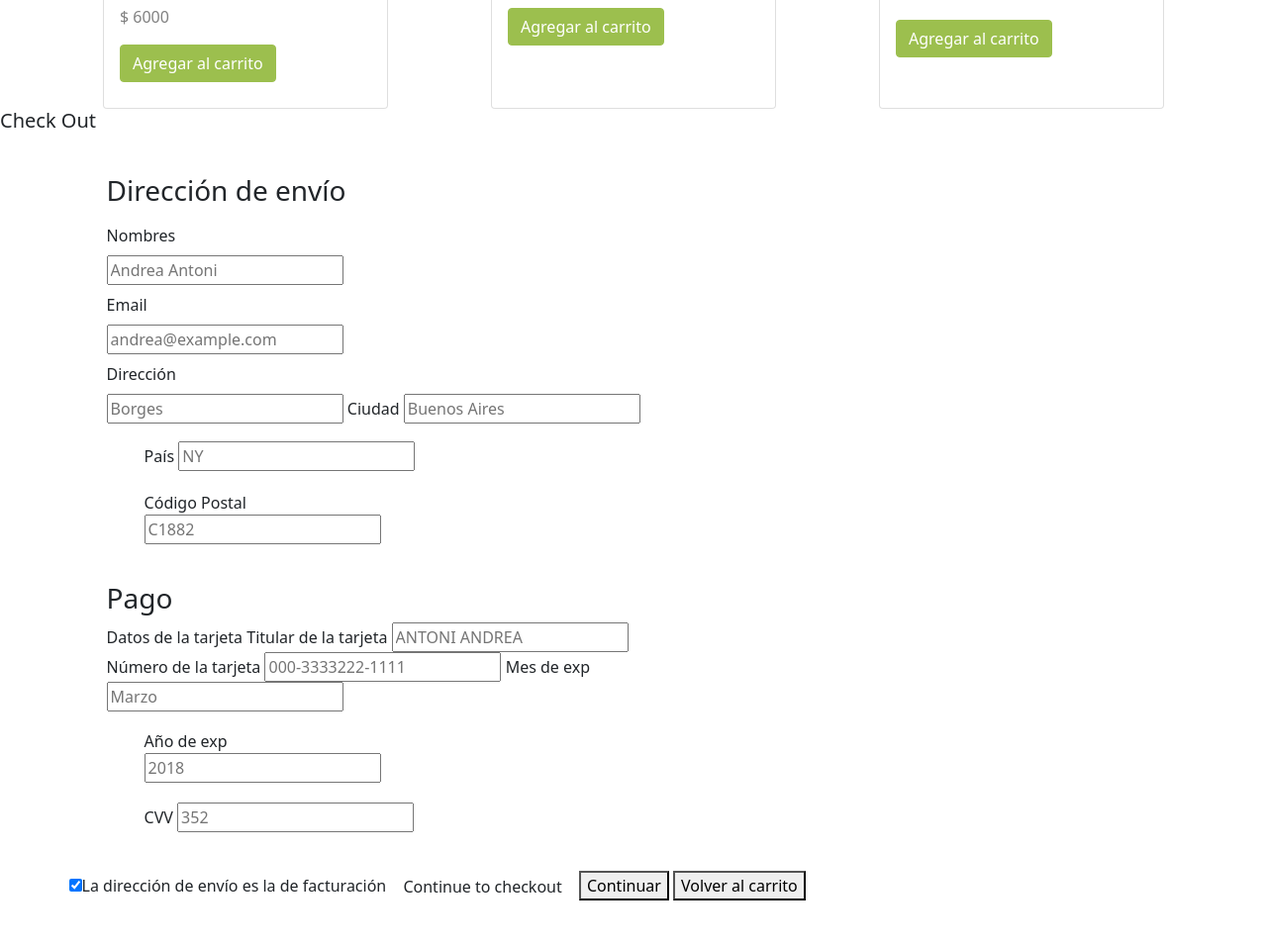
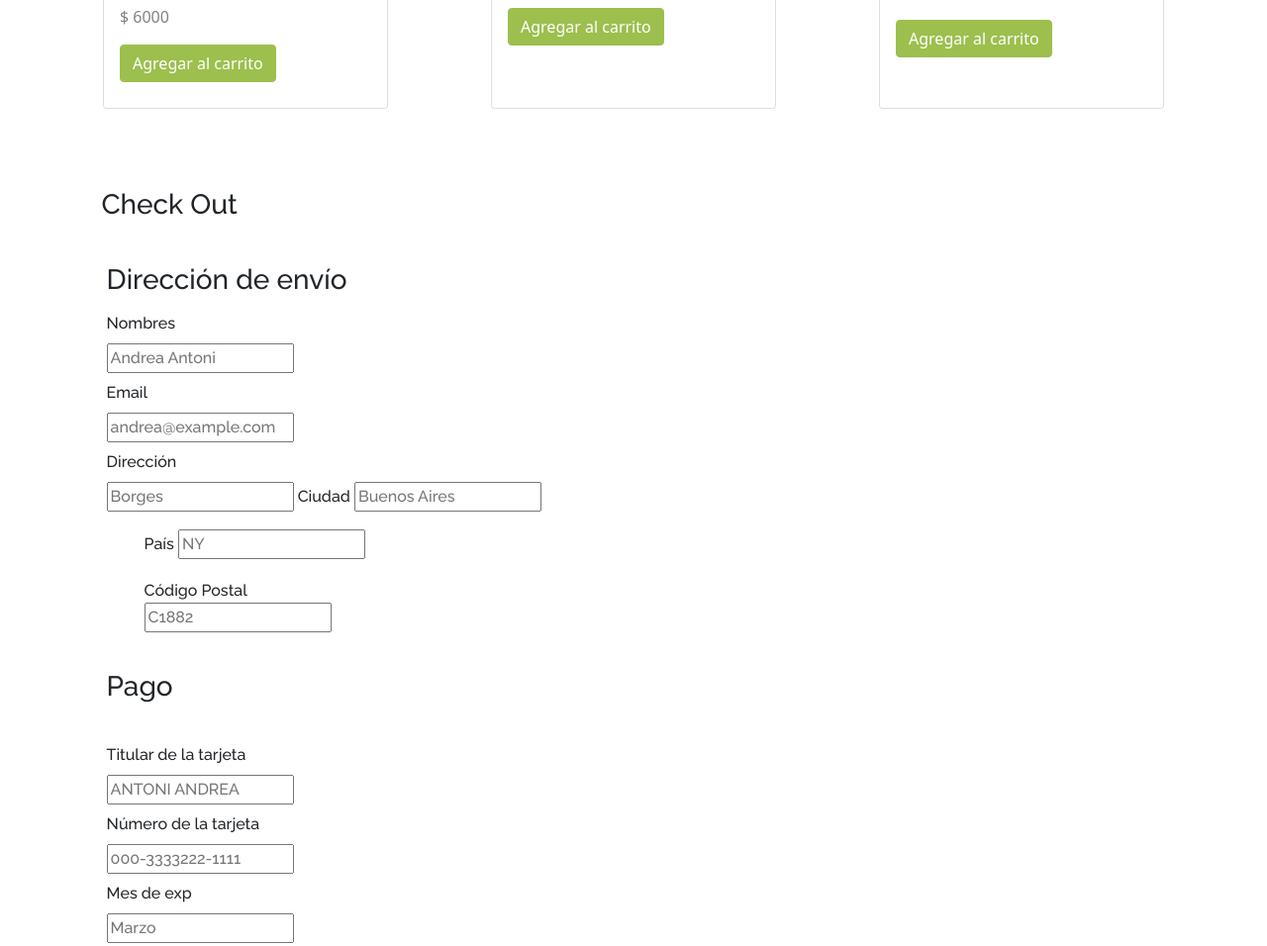
Before and after one commit to TGerzenstein/LibreriaLapacho, a website: page catálogo.html in a window 1280 px wide. Shown: the part 821-1777 px from the top of the page at 99% size. Drawn offline with nearby package versions, Linux system fonts and the light colour scheme.

Commit message:
modified catalogo and css

```diff
--- a/catálogo.html
+++ b/catálogo.html
@@ -98,7 +98,7 @@
         </div>
       <!-- CheckOut -->
         <div class="checkOut">
-          <h5>Check Out</h5>
+          <h5 class="checkOutTitle">Check Out</h5>
           <form action="#">
             <div class="container">
             <div class="row">
@@ -125,12 +125,12 @@
               </div>
               <div class="col-50">
                 <h3>Pago</h3>
-                <label for="fname">Datos de la tarjeta</label>
-                <label for="cname">Titular de la tarjeta</label>
+                <label for="fname"></label>
+                <label for="cname" class="label-pay">Titular de la tarjeta</label>
                 <input type="text" id="cname" name="cardname" placeholder="ANTONI ANDREA">
-                <label for="ccnum">Número de la tarjeta</label>
+                <label for="ccnum" class="label-pay">Número de la tarjeta</label>
                 <input type="text" id="ccnum" name="cardnumber" placeholder="000-3333222-1111">
-                <label for="expmonth">Mes de exp</label>
+                <label for="expmonth" class="label-pay">Mes de exp</label>
                 <input type="text" id="expmonth" name="expmonth" placeholder="Marzo">
                 <div class="row">
                   <div class="col-50">
--- a/scss/_main.scss
+++ b/scss/_main.scss
@@ -172,6 +172,13 @@
 
     .checkOut {
 
+        .checkOutTitle {
+            font-family: 'Raleway', sans-serif;
+            font-size: 1.75rem;
+            padding-left: 6.40rem;
+            margin: 5rem 0rem 1rem;
+        }
+
         .container {
             margin: 2rem 3.60rem;
 
@@ -182,11 +189,17 @@
                 .col-50 {
                     padding: 10px 30px;
                     width: 60%;
+                    font-family: 'Raleway', sans-serif;
 
                     .label-checkOut {
                         display: flex;
                         padding: 8px 0px;
                     }
+                }
+
+                .label-pay {
+                    display: flex;
+                    padding: 8px 0px;
                 }
             }
         }
```
Also changed, not shown: index.html (+0 -1 lines), css/estilo.css. Lines whose indentation alone changed are shown as unchanged.
